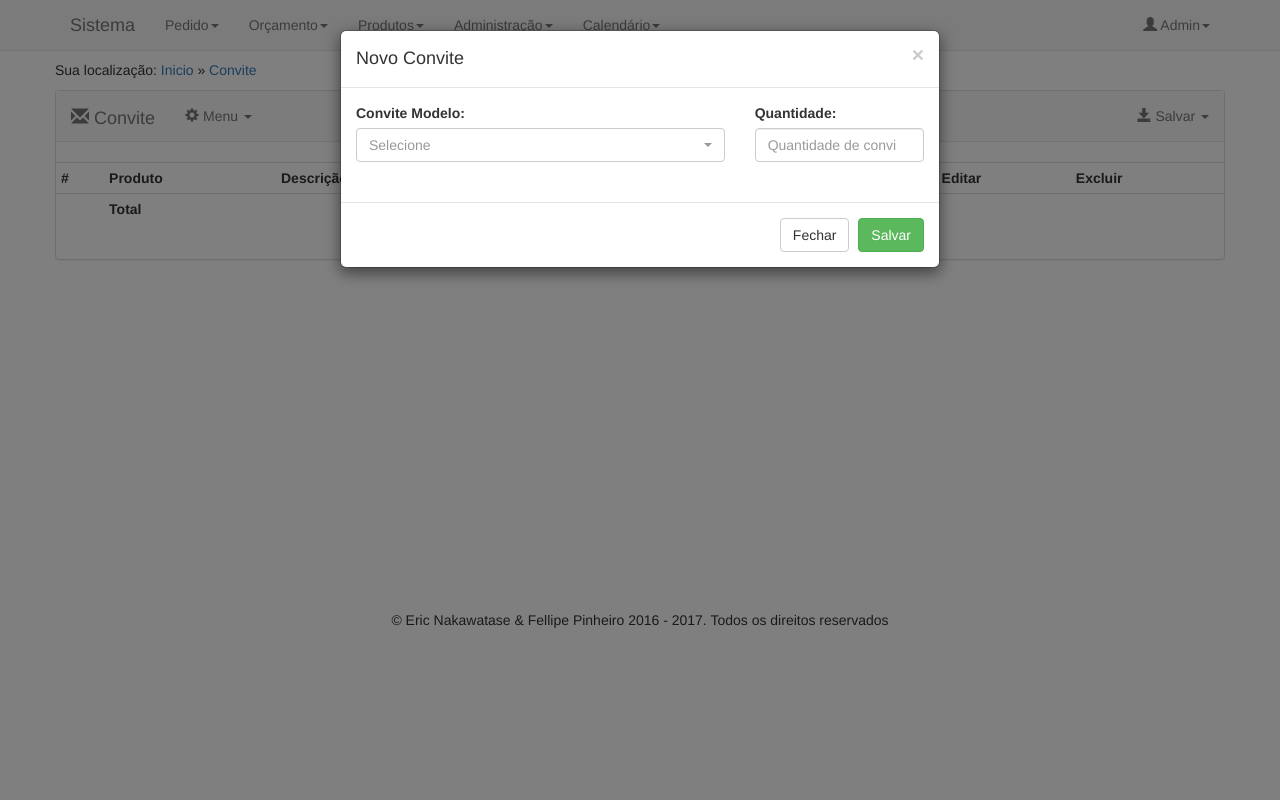
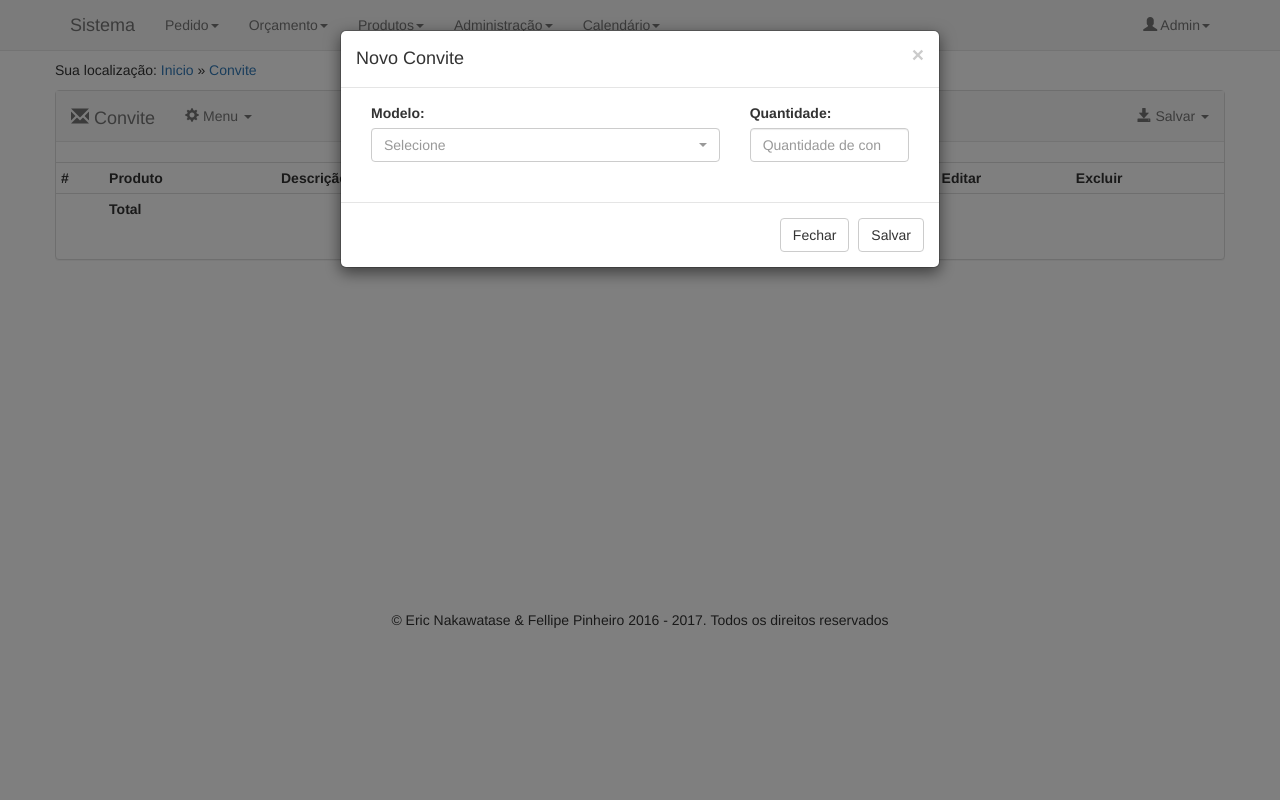
Before and after one commit to fellipe-pinheiro/Padrao, a CodeIgniter app: page /cgolin/index.php/convite/index in a window 1280 px wide. Run offline with CodeIgniter, Linux system fonts and the light colour scheme; the visitor is signed in with stand-in values (Sample User, id 1); data comes from the database, SQL or seed files in the repository; lists and menus that the app fills with data are empty; some libraries are stand-ins or nearby versions.

```diff
--- a/application/views/_container/container_js.php
+++ b/application/views/_container/container_js.php
@@ -622,7 +622,7 @@ $controller = $this->router->class;
 		});
 	}
 
-	function ajax_carregar_impressao_area(editar = false,id_impressao_area = null) {
+	function ajax_carregar_impressao_area(editar = false,id_area = null) {
 		$('#form_select_impressao_area')
 		    .find('option')
 		    .remove()
@@ -648,7 +648,7 @@ $controller = $this->router->class;
 		})
 		.always(function() {
 			if(editar){
-				$("#form_select_impressao_area option[value='"+id_impressao_area+"']").prop('selected','selected');
+				$("#form_select_impressao_area option[value='"+id_area+"']").prop('selected','selected');
 			}
 		});
 	}
@@ -876,6 +876,7 @@ $controller = $this->router->class;
 		    .end()
 		    .append('<option value="">Selecione</option>')
 		    .val('');
+		    $('#personalizado_modelo').selectpicker('val', '');
 		$.ajax({
 			url: '<?= base_url("personalizado_categoria/ajax_get_personalizado")?>',
 			type: 'GET',
@@ -990,11 +991,12 @@ $controller = $this->router->class;
 		if(id_modelo == ""){
 			remove_form_select_option_personalizado_modelo();
 			ajax_carregar_personalizado_categoria();
-			$("#personalizado_modelo option[value='']").prop("selected",true);
+			$('#personalizado_modelo').selectpicker('val', '');
 			$("#quantidade_personalizado").val(null);
 		}else{
 			ajax_carregar_personalizado_categoria(true,id_categoria);
-			$("#personalizado_modelo option[value="+id_modelo+"]").prop("selected",true);
+			ajax_carregar_personalizado_modelo(id_categoria,true, id_modelo);
+			$('#personalizado_modelo').selectpicker('val', id_modelo);
 			$("#quantidade_personalizado").val(quantidade);
 		}
 		if(!editar){
@@ -1354,7 +1356,6 @@ $controller = $this->router->class;
 	}
 
 	function remove_form_select_option_personalizado_modelo() {
-    	$('#personalizado_modelo').selectpicker('destroy');
 		$('#personalizado_modelo')
 	    .find('option')
 	    .remove()
--- a/application/views/_container/container_modal.php
+++ b/application/views/_container/container_modal.php
@@ -187,7 +187,7 @@ $controller = $this->router->class;
 				</div>
 				<div class="modal-footer">
 					<button type="button" class="btn btn-default" data-dismiss="modal">Fechar</button>
-					<button type="submit" class="btn btn-success btnSubmit" >Salvar</button>
+					<button type="submit" class="btn btn-default btnSubmit" >Salvar</button>
 				</div>
 			</div>
 		</form>
@@ -235,7 +235,7 @@ $controller = $this->router->class;
 				</div>
 				<div class="modal-footer">
 					<button type="button" class="btn btn-default" data-dismiss="modal">Fechar</button>
-					<button type="submit" class="btn btn-success btnSubmit" >Salvar</button>
+					<button type="submit" class="btn btn-default btnSubmit" >Salvar</button>
 				</div>
 			</div>
 		</form>
@@ -275,7 +275,7 @@ $controller = $this->router->class;
 				</div>
 				<div class="modal-footer">
 					<button type="button" class="btn btn-default" data-dismiss="modal">Fechar</button>
-					<button type="submit" class="btn btn-success btnSubmit" >Salvar</button>
+					<button type="submit" class="btn btn-default btnSubmit" >Salvar</button>
 				</div>
 			</div>
 		</form>
@@ -315,7 +315,7 @@ $controller = $this->router->class;
 				</div>
 				<div class="modal-footer">
 					<button type="button" class="btn btn-default" data-dismiss="modal">Fechar</button>
-					<button type="submit" class="btn btn-success btnSubmit" >Salvar</button>
+					<button type="submit" class="btn btn-default btnSubmit" >Salvar</button>
 				</div>
 			</div>
 		</form>
@@ -380,7 +380,7 @@ $controller = $this->router->class;
 				</div>
 				<div class="modal-footer">
 					<button type="button" class="btn btn-default" data-dismiss="modal">Fechar</button>
-					<button type="submit" class="btn btn-success btnSubmit" >Salvar</button>
+					<button type="submit" class="btn btn-default btnSubmit" >Salvar</button>
 				</div>
 			</div>
 		</form>
@@ -388,72 +388,76 @@ $controller = $this->router->class;
 </div>
 <!-- MODAL: CONVITE -->
 <div class="modal fade" id="md_convite">
+	<form class="form_ajax" id="form_convite" action="" method="post" accept-charset="utf-8" role="form">
 		<div class="modal-dialog">
-		<form class="form_ajax" id="form_convite" action="" method="post" accept-charset="utf-8" role="form">
 				<div class="modal-content">
 					<div class="modal-header">
 						<button type="button" class="close" data-dismiss="modal" aria-hidden="true">&times;</button>
 						<h4 id="md_convite_titulo" class="modal-title"></h4>
 					</div>
-				<div class="modal-body row">
+					<div class="modal-body">
+						<fieldset>
 							<div class="form-group col-sm-8">
-						<?= form_label('Convite Modelo: ', 'convite_modelo', array('class' => 'control-label')) ?>
+								<label for="convite_modelo" class="control-label">Modelo:</label>
 								<select id="convite_modelo" autofocus name="convite_modelo" class="form-control selectpicker" data-live-search="true">
 									<option value="" disabled selected>Selecione</option>
 								</select>
 								<span class="help-block"></span>
 							</div>
 							<div class="form-group col-sm-4">
-						<?= form_label('Quantidade: ', 'quantidade', array('class' => 'control-label')) ?>
+								<label for="quantidade" class="control-label">Quantidade:</label>
 								<input type="number" name="quantidade" id="quantidade_convite" step="1" class="form-control" value="" placeholder="Quantidade de convites" />
 								<span class="help-block"></span>
 							</div>
+						</fieldset>
 					</div>
 					<div class="modal-footer">
 						<button type="button" class="btn btn-default" data-dismiss="modal">Fechar</button>
-					<button type="submit" class="btn btn-success btnSubmit">Salvar</button>
+						<button type="submit" class="btn btn-default btnSubmit">Salvar</button>
+					</div>
 				</div>
 		</div>
 	</form>
 </div>
-</div>
 <!-- MODAL: PERSONALIZADO -->
 <div class="modal fade" id="md_personalizado">
+	<form class="form_ajax" id="form_personalizado" action="" method="post" accept-charset="utf-8" role="form">
 		<div class="modal-dialog">
-		<form class="form_ajax" id="form_personalizado" action="" method="post" accept-charset="utf-8" role="form">
 				<div class="modal-content">
 					<div class="modal-header">
 						<button type="button" class="close" data-dismiss="modal" aria-hidden="true">&times;</button>
 						<h4 id="md_personalizado_titulo" class="modal-title"></h4>
 					</div>
-				<div class="modal-body row">
+					<div class="modal-body">
+						<fieldset>
 							<div class="form-group col-sm-4">
 								<label for="personalizado_categoria" class="control-label">Categoria</label>
-						<select id="personalizado_categoria" class="form-control selectpicker" data-live-search="true" autofocus>
+								<select id="personalizado_categoria" class="form-control selectpicker" data-live-search="true" autofocus required>
 									<option value="" disabled selected>Selecione</option>
 								</select>
 								<span class="help-block"></span>
 							</div>
 							<div class="form-group col-sm-4">
 								<label for="personalizado_modelo" class="control-label">Modelo</label>
-						<select id="personalizado_modelo" name="personalizado_modelo" class="form-control selectpicker" data-live-search="true">
+								<select id="personalizado_modelo" name="personalizado_modelo" class="form-control selectpicker" data-live-search="true" required>
 									<option value="" disabled selected>Selecione</option>
 								</select>
 								<span class="help-block"></span>
 							</div>
 							<div class="form-group col-sm-4">
-						<?= form_label('Quantidade: ', 'quantidade', array('class' => 'control-label')) ?>
+								<label for="quantidade" class="control-label">Quantidade:</label>
 								<input type="number" name="quantidade" id="quantidade_personalizado" min="1" step="1" class="form-control" value="" placeholder="Quantidade" />
 								<span class="help-block"></span>
 							</div>
+						</fieldset>
 					</div>
 					<div class="modal-footer">
 						<button type="button" class="btn btn-default" data-dismiss="modal">Fechar</button>
-					<button id="btn_mod_qtd_submit" type="submit" class="btn btn-success btnSubmit">Salvar</button>
+						<button id="btn_mod_qtd_submit" type="submit" class="btn btn-default btnSubmit">Salvar</button>
+					</div>
 				</div>
 		</div>
 	</form>
-	</div>
 </div>
 <!-- MODAL: MÃO DE OBRA -->
 <div class="modal fade" id="md_mao_obra">
@@ -475,7 +479,7 @@ $controller = $this->router->class;
 				</div>
 				<div class="modal-footer">
 					<button type="button" class="btn btn-default" data-dismiss="modal">Fechar</button>
-					<button type="submit" class="btn btn-success btnSubmit">Salvar</button>
+					<button type="submit" class="btn btn-default btnSubmit">Salvar</button>
 				</div>
 			</div>
 		</form>
@@ -499,7 +503,7 @@ $controller = $this->router->class;
 				</div>
 				<div class="modal-footer">
 					<button type="button" class="btn btn-default" data-dismiss="modal">Fechar</button>
-					<button type="submit" class="btn btn-success btnSubmit">Salvar</button>
+					<button type="submit" class="btn btn-default btnSubmit">Salvar</button>
 				</div>
 			</div>
 		</form>
--- a/application/views/fita/lista.php
+++ b/application/views/fita/lista.php
@@ -148,7 +148,6 @@ defined('BASEPATH') OR exit('No direct script access allowed');
         </div>
     </div>
 </div>
-
 <div class="modal fade" id="md_form_fita">
     <form action="#" method="POST" role="form" class="form-horizontal" id="form_fita">
         <div class="modal-dialog" role="document">
```
Lines whose indentation alone changed are shown as unchanged.
